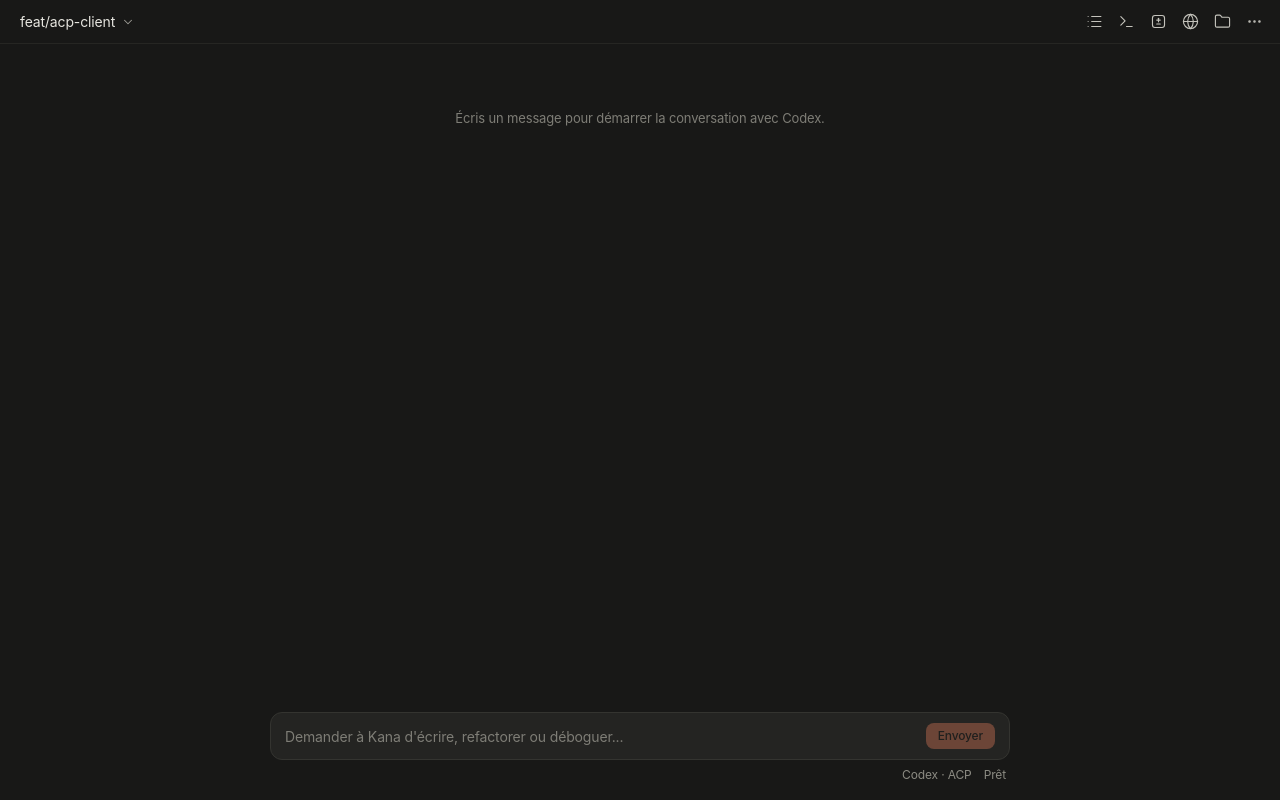
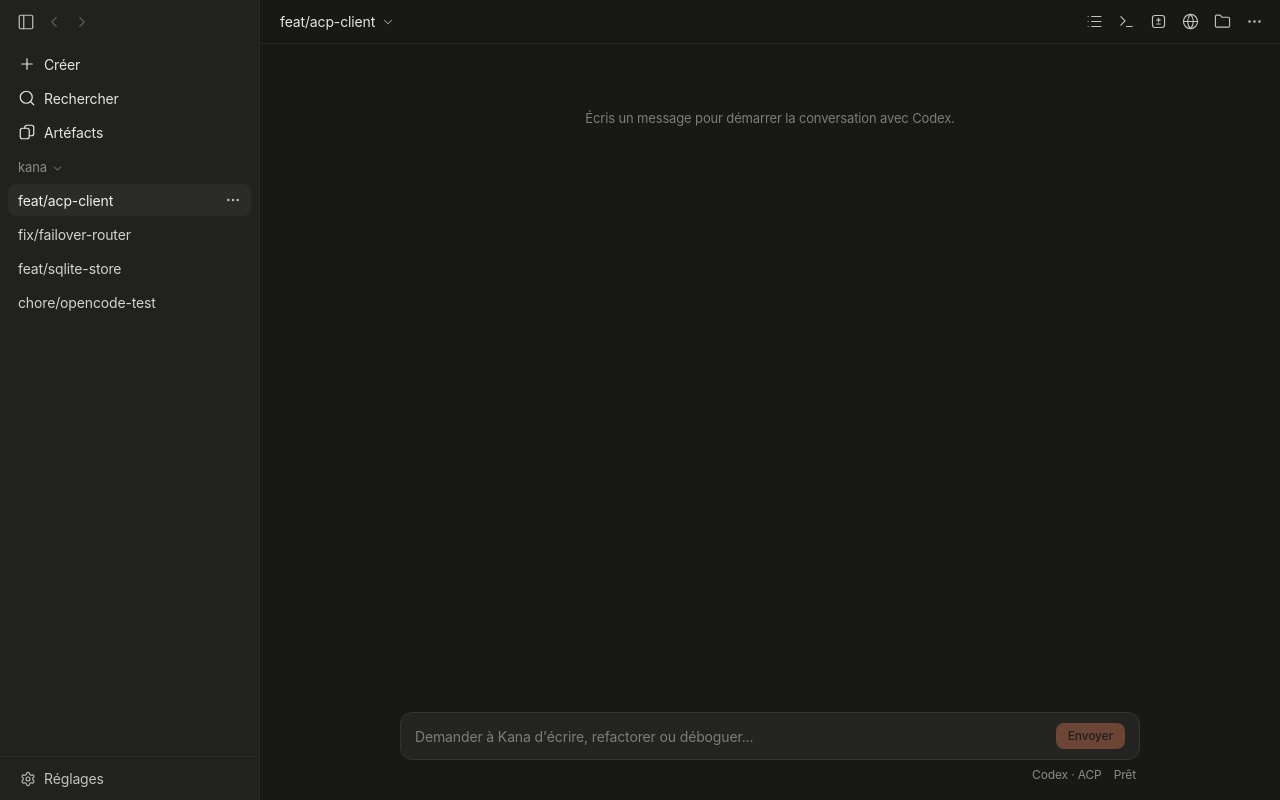
Before and after one commit to HarpeLm/kana, a React (Vite) app in the folder apps/desktop/: page / in a window 1280 px wide. Built offline with nearby package versions, Linux system fonts and the light colour scheme.

Commit message:
feat(desktop): keep the sidebar mounted so its toggle can animate

```diff
--- a/apps/desktop/src/App.tsx
+++ b/apps/desktop/src/App.tsx
@@ -68,8 +68,8 @@ export default function App() {
 
   return (
     <div className="flex h-screen w-screen overflow-hidden bg-[#181817] text-[#e6e5df] select-none">
-      {showSidebar && (
       <Sidebar
+        open={showSidebar}
         conversations={conversations.items}
         selectedId={selected.id}
         editingId={editingId}
@@ -91,7 +91,6 @@ export default function App() {
         onCancelRename={() => setEditingId(null)}
         onDelete={conversations.remove}
       />
-      )}
 
       <div className="flex min-w-0 flex-1 flex-col overflow-hidden bg-[#181817]">
         <Header
```
Lines whose indentation alone changed are shown as unchanged.
